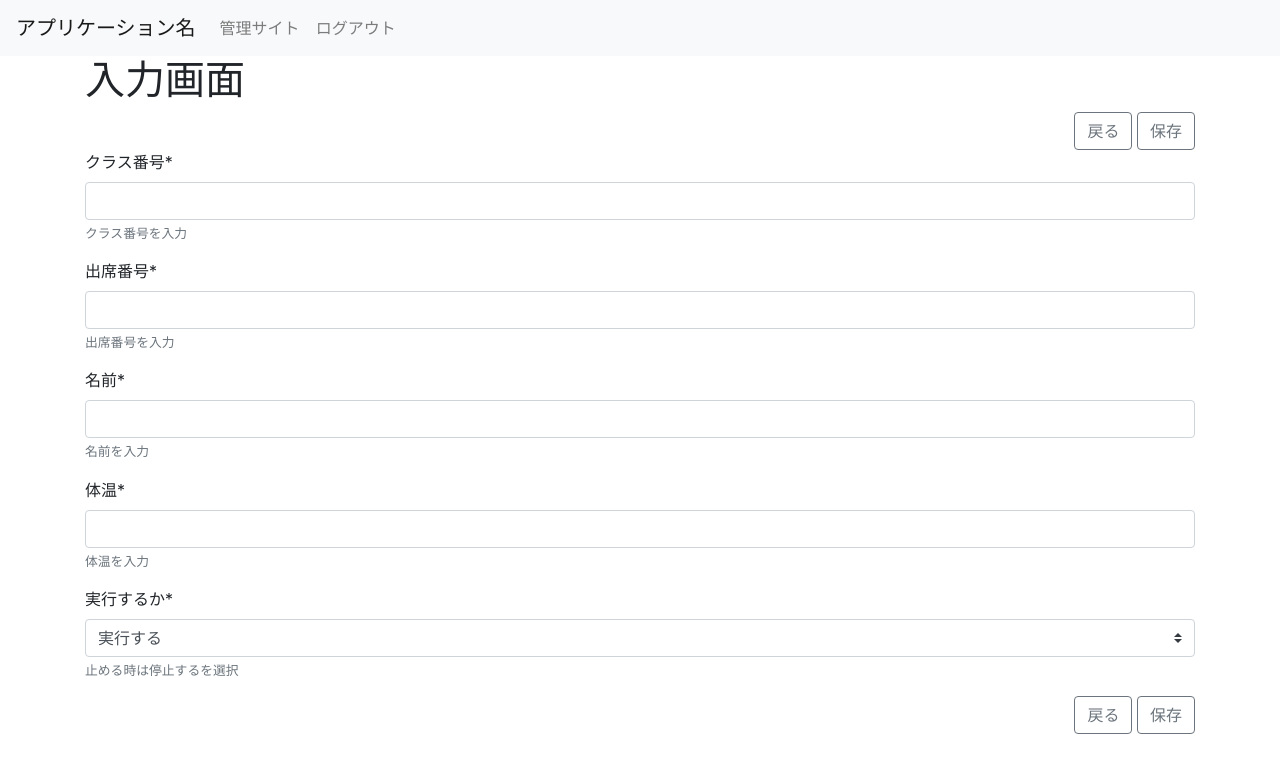
After one commit to ANKM0/auto_kenkou_kansatu, a Django app: page /item in a window 1280 px wide. The commit adds this page. Shown: the top 773 px of the page. Run offline with Django 3.2, Linux system fonts and the light colour scheme; some libraries are stand-ins or nearby versions.

Commit message:
フォーム完成(仮) 依存関係整理まだ

```diff
--- a/config/settings.py
+++ b/config/settings.py
@@ -166,3 +166,4 @@ SOCIAL_AUTH_PIPELINE = (
 
     "users.pipeline.set_user_data",  # users/pipeline.pyのset_user_data関数
 )
+CRISPY_TEMPLATE_PACK = 'bootstrap4'
--- /dev/null
+++ b/templates/users/userInfo_base.html
@@ -0,0 +1,48 @@
+{% load static %}
+<!DOCTYPE html>
+<html lang="ja">
+
+<head>
+    <!-- Required meta tags always come first -->
+    <meta charset="utf-8">
+    <meta name="viewport" content="width=device-width, initial-scale=1, shrink-to-fit=no">
+    <meta http-equiv="x-ua-compatible" content="ie=edge">
+    <title>アプリケーション名</title>
+    <!-- Bootstrap CSS -->
+    <link href="https://maxcdn.bootstrapcdn.com/bootstrap/4.0.0/css/bootstrap.min.css" rel="stylesheet" integrity="sha384-Gn5384xqQ1aoWXA+058RXPxPg6fy4IWvTNh0E263XmFcJlSAwiGgFAW/dAiS6JXm"
+        crossorigin="anonymous">
+    <link href="{% static "app/css/app.css" %}" rel="stylesheet">
+</head>
+
+<body>
+    <nav class="navbar navbar-expand-lg navbar-light bg-light">
+        <a class="navbar-brand" href="#">アプリケーション名</a>
+        <button type="button" class="navbar-toggler" data-toggle="collapse" data-target="#Navber" aria-controls="Navber" aria-expanded="false"
+            aria-label="ナビゲーションの切替">
+            <span class="navbar-toggler-icon"></span>
+        </button>
+
+        <div class="collapse navbar-collapse" id="Navber">
+            <ul class="navbar-nav mr-auto">
+                <li class="nav-item">
+                    <a class="nav-link" href="">管理サイト</a>
+                </li>
+                <li class="nav-item">
+                    <a class="nav-link" href="">ログアウト</a>
+                </li>
+            </ul>
+        </div>
+        <!-- /.navbar-collapse -->
+    </nav>
+    {% block content %}
+    {% endblock %}
+
+    <!-- jQuery first, then Tether, then Bootstrap JS. -->
+    <script src="https://code.jquery.com/jquery-3.3.1.min.js" integrity="sha256-FgpCb/KJQlLNfOu91ta32o/NMZxltwRo8QtmkMRdAu8="
+        crossorigin="anonymous"></script>
+    <script src="https://maxcdn.bootstrapcdn.com/bootstrap/4.0.0/js/bootstrap.min.js"></script>
+    <script src="{% static "app/js/plugins/responsive-paginate.js" %}"></script>
+    <script src="{% static "app/js/app.js" %}"></script>
+</body>
+
+</html>
--- /dev/null
+++ b/templates/users/userInfo_form.html
@@ -0,0 +1,40 @@
+<!--  -->
+{% extends "./userinfo_base.html" %}
+<!--  -->
+{% load crispy_forms_tags %}
+<!--  -->
+{% block content %}
+{{ form.certifications.errors }}
+<div class="container">
+    <div class="row">
+        <div class="col-12">
+            <h1>入力画面</h1>
+        </div>
+    </div>
+    <div class="row">
+        <div class="col-12">
+            <div class="float-right">
+                <a class="btn btn-outline-secondary" href="{% url 'index' %}">戻る</a>
+                <button type="submit" class="btn btn-outline-secondary" form="myform">保存</button>
+            </div>
+        </div>
+    </div>
+    <!--  -->
+    <div class="row">
+        <div class="col-12">
+            <form method="post" id="myform">
+                {%crispy form %}
+            </form>
+        </div>
+    </div>
+    <div class="row">
+        <div class="col-12">
+            <div class="float-right">
+                <a class="btn btn-outline-secondary" href="{% url 'index' %}">戻る</a>
+                <button type="submit" class="btn btn-outline-secondary" form="myform">保存</button>
+            </div>
+        </div>
+    </div>
+</div>
+<!--  -->
+{% endblock %}
--- a/users/forms.py
+++ b/users/forms.py
@@ -19,19 +19,33 @@ class UserForm(forms.ModelForm):
 class UserInputForm(forms.ModelForm):
     class Meta:
         model = UserInfo
-        fields = {"user_info_class_number",
+        fields = ("user_info_class_number",
                   "user_info_student_number",
                   "user_info_student_name",
-                  "user_info_body_temperature"}
+                  "user_info_body_temperature",
+                  "is_run_code"
+                  )
+        field_order = ["user_info_class_number",
+                       "user_info_student_number",
+                       "user_info_student_name",
+                       "user_info_body_temperature",
+                       "is_run_code",
+                       ]
+
         labels = {
             'user_info_class_number': 'クラス番号',
             'user_info_student_number': '出席番号',
             'user_info_student_name': '名前',
-            'user_info_body_temperature': '体温'
+            'user_info_body_temperature': '体温',
+            'is_run_code': '実行するか'
         }
         help_texts = {
             'user_info_class_number': 'クラス番号を入力',
             'user_info_student_number': '出席番号を入力',
             'user_info_student_name': '名前を入力',
-            'user_info_body_temperature': '体温を入力'
+            'user_info_body_temperature': '体温を入力',
+            'is_run_code': '止める時は停止するを選択'
         }
+        widgets = {
+            "実行するか": forms.RadioSelect()
+        }
--- a/users/models.py
+++ b/users/models.py
@@ -111,11 +111,22 @@ class Member(models.Model):
 
 
 class UserInfo(models.Model):
-    user = models.ForeignKey(get_user_model(), on_delete=models.CASCADE)
-    user_info_class_number = models.PositiveSmallIntegerField()
-    user_info_student_number = models.PositiveSmallIntegerField()
-    user_info_student_name = models.CharField(max_length=50)
-    user_info_body_temperature = models.CharField(max_length=10)
-    is_run_code = models.BooleanField(default=True)
+    IS_RUN_CODE_CHOICES = (
+        (1, '実行する'),
+        (0, '停止する')
+    )
+
+    user = models.OneToOneField(get_user_model(), on_delete=models.CASCADE, primary_key=True)
+    user_info_class_number = models.PositiveSmallIntegerField(verbose_name="クラス番号")
+    user_info_student_number = models.PositiveSmallIntegerField(verbose_name="出席番号")
+    user_info_student_name = models.CharField(max_length=50, verbose_name="名前")
+    user_info_body_temperature = models.CharField(max_length=10, verbose_name="体温")
+    is_run_code = models.IntegerField(choices=IS_RUN_CODE_CHOICES, default=True, verbose_name="実行するか")
     user_info_created_at = models.DateTimeField(default=timezone.now)
     user_info_updated_at = models.DateTimeField(blank=True, null=True)
+
+    def __str__(self):
+        return self.user_info_student_name
+
+    class Meta:
+        verbose_name_plural = 'ユーザー情報'
--- a/users/urls.py
+++ b/users/urls.py
@@ -1,7 +1,6 @@
 from django.urls import path, include
 from django.contrib.auth import views as auth_views
 from . import views
-# from .views import ItemFilterView, ItemDetailView, ItemCreateView, ItemUpdateView, ItemDeleteView
 
 
 urlpatterns = [
@@ -17,12 +16,16 @@ urlpatterns = [
 
     path('', include('social_django.urls', namespace='social')),  # 追加
     path("logout/", auth_views.LogoutView.as_view(), name="logout"),  # 追加
-    # # 詳細画面
-    # path('detail/<int:pk>/', ItemDetailView.as_view(), name='detail'),
-    # # 登録画面
-    # path('create/', ItemCreateView.as_view(), name='create'),
-    # # 更新画面
-    # path('update/<int:pk>/', ItemUpdateView.as_view(), name='update'),
-    # # 削除画面
-    # path('delete/<int:pk>/', ItemDeleteView.as_view(), name='delete'),
+
+    path("item", views.ItemCreateView.as_view(), name='item'),
+
+    # 詳細画面
+    path('detail/<int:pk>/', views.ItemDetailView.as_view(), name='detail'),
+    # 登録画面
+    path('create/', views.ItemCreateView.as_view(), name='create'),
+    # 更新画面
+    path('update/<int:pk>/', views.ItemUpdateView.as_view(), name='update'),
+    # 削除画面
+    path('delete/<int:pk>/', views.ItemDeleteView.as_view(), name='delete'),
+
 ]
--- a/users/views.py
+++ b/users/views.py
@@ -1,11 +1,12 @@
 from django.shortcuts import render, redirect
-from django.views.generic import TemplateView
+from django.views.generic import TemplateView, DetailView
 from django.views.generic.base import View
 from django.contrib.auth.mixins import LoginRequiredMixin
 
-# from . import forms
 from .forms import UserForm, UserInputForm
 from .models import Member, UserInfo
+from django.views.generic.edit import CreateView, UpdateView, DeleteView
+from django.urls import reverse_lazy
 
 
 APP_LABEL_USER = "users"
@@ -70,6 +71,28 @@ def output(request):
     return render(request, '%s/output.html' % APP_LABEL_USER, params)
 
 
+class ItemCreateView(CreateView):
+    model = UserInfo
+    form_class = UserInputForm
+
+
+class ItemDetailView(LoginRequiredMixin, DetailView):
+    model = UserInfo
+
+
+# 更新画面
+class ItemUpdateView(LoginRequiredMixin, UpdateView):
+    model = UserInfo
+    form_class = UserInputForm
+    success_url = reverse_lazy('item')
+
+
+# 削除画面
+class ItemDeleteView(LoginRequiredMixin, DeleteView):
+    model = UserInfo
+    success_url = reverse_lazy('item')
+
+#
 # class FormView(TemplateView):
 
 #     # 初期変数定義
```
Also changed, not shown: templates/users/list.html (deleted, +0 -26 lines), templates/users/logout.html (deleted, +0 -9 lines), templates/users/new.html (deleted, +0 -19 lines), templates/users/userInfo_comfirm_delete.html (added, +29 -0 lines), templates/users/userInfo_detail.html (added, +18 -0 lines), db.sqlite3, templates/users/input.html (line endings or trailing spaces), users/migrations/0003_auto_20211206_1557.py (added), users/migrations/0004_alter_userinfo_user.py (added), users/migrations/0005_alter_userinfo_is_run_code.py (added).
